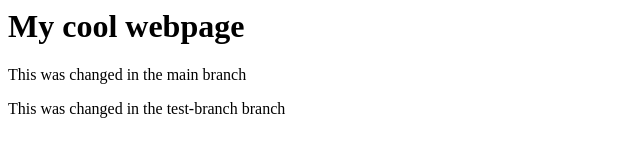
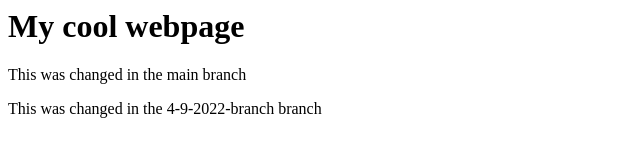
Before and after one commit to Yeab243/simple-web-page, a plain HTML site: page index.html in a window 1280 px wide. Shown: the full height of the page, 0-640 px from the left. Drawn offline with Linux system fonts and the light colour scheme.

Commit message:
Update index.html

```diff
--- a/index.html
+++ b/index.html
@@ -1,3 +1,3 @@
 <h1> My cool webpage </h1>
 <p>This was changed in the main branch</P>
-<P>This was changed in the test-branch branch</P>
+<P>This was changed in the 4-9-2022-branch branch</P>
```
